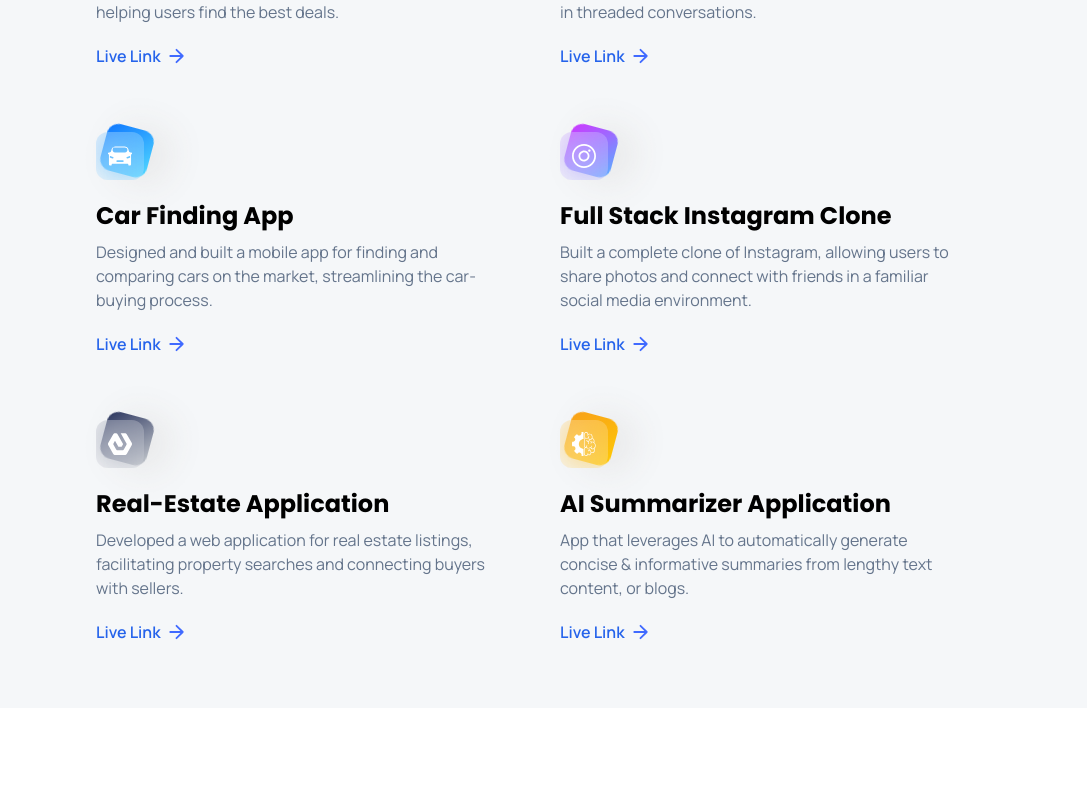
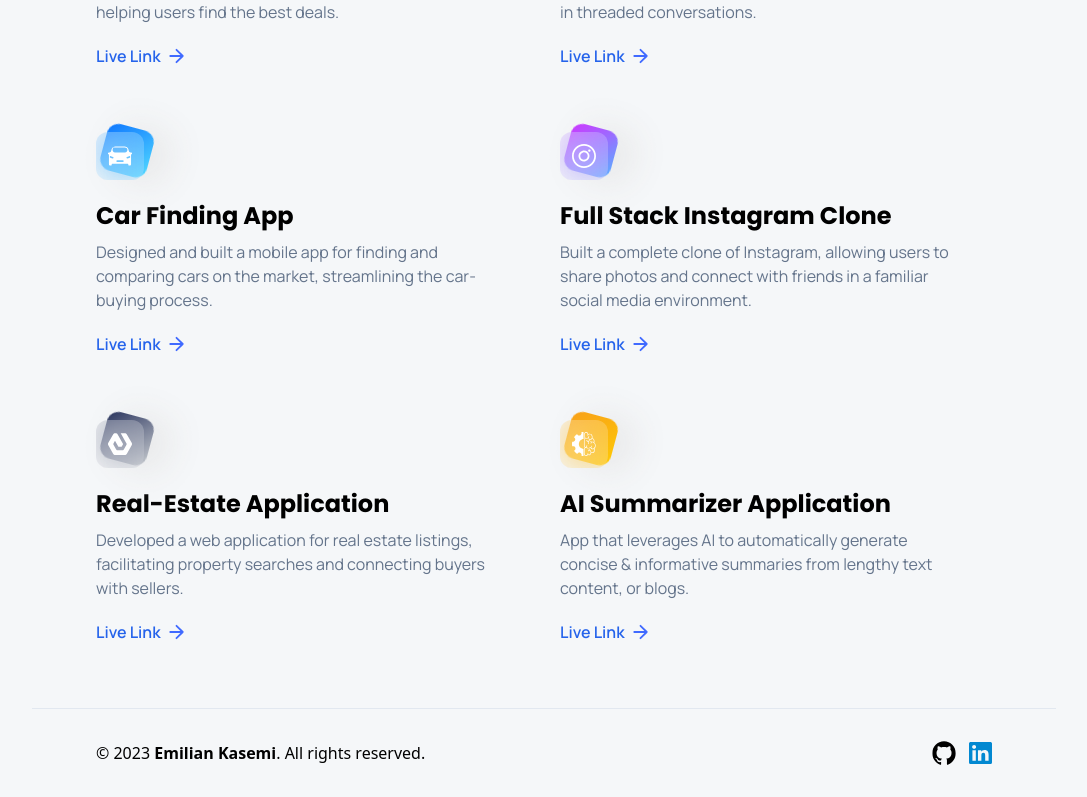
Before and after one commit to NightFury520/3d_portfolio, a React (Vite) app: page /projects in a window 1280 px wide. Shown: the part 580-1377 px from the top of the page, without its empty margins (96-1183 px from the left). Before the commit the page ends 1288 px from the top, so only its background shows below. Built offline with nearby package versions, Linux system fonts and the light colour scheme.

Commit message:
feat: footer and spacing

```diff
--- a/src/App.jsx
+++ b/src/App.jsx
@@ -1,6 +1,6 @@
 import { Route, BrowserRouter as Router, Routes } from "react-router-dom";
 
-import { Navbar } from "./components";
+import { Footer, Navbar } from "./components";
 import { About, Home, Projects } from "./pages";
 
 const App = () => {
@@ -13,6 +13,7 @@ const App = () => {
           <Route path='/about' element={<About />} />
           <Route path='/projects' element={<Projects />} />
         </Routes>
+        <Footer />
       </Router>
     </main>
   );
--- a/src/components/index.js
+++ b/src/components/index.js
@@ -1,7 +1,9 @@
 import Loader from "./shared/Loader";
 import Navbar from "./shared/Navbar";
+import Footer from "./shared/Footer";
 
 export {
     Loader,
-    Navbar
+    Navbar,
+    Footer
 }
--- /dev/null
+++ b/src/components/shared/Footer.jsx
@@ -0,0 +1,29 @@
+import { socialLinks } from "../../constants";
+
+const Footer = () => {
+  return (
+    <footer className='max-w-5xl mx-auto flex flex-wrap gap-7 items-center py-8 border-t border-slate-200 justify-between sm:px-16 px-8'>
+      <p>
+        © 2023 <strong>Emilian Kasemi</strong>. All rights reserved.
+      </p>
+      <div className='flex gap-3 justify-center items-center'>
+        {socialLinks.map((link) => (
+          <a
+            key={link.name}
+            href={link.link}
+            target='_blank'
+            rel='noopener noreferrer'
+          >
+            <img
+              src={link.iconUrl}
+              alt={link.name}
+              className='w-6 h-6 object-contain'
+            />
+          </a>
+        ))}
+      </div>
+    </footer>
+  );
+};
+
+export default Footer;
--- a/src/pages/About.jsx
+++ b/src/pages/About.jsx
@@ -4,7 +4,7 @@ import {
 } from "react-vertical-timeline-component";
 
 import { hero } from "../assets/images";
-import { experiences, skills, socialLinks } from "../constants";
+import { experiences, skills } from "../constants";
 
 import "react-vertical-timeline-component/style.min.css";
 
@@ -33,11 +33,11 @@ const About = () => {
         </p>
       </div>
 
-      <div className='mt-10 w-full h-auto rounded-xl'>
+      <div className='py-12 w-full h-auto rounded-xl'>
         <img src={hero} alt='hero' className='object-cover rounded-xl' />
       </div>
 
-      <div className='mt-20 flex flex-col'>
+      <div className='py-20 flex flex-col'>
         <h3 className='font-bold text-3xl relative font-poppins'>
           My <span className='fancy-text'>Skills.</span>
         </h3>
@@ -58,7 +58,7 @@ const About = () => {
         </div>
       </div>
 
-      <div className='mt-20'>
+      <div className='py-20'>
         <h3 className='font-bold text-3xl relative font-poppins'>
           Work <span className='fancy-text'> Experience.</span>
         </h3>
@@ -131,28 +131,6 @@ const About = () => {
           </VerticalTimeline>
         </div>
       </div>
-
-      <div className='mt-20 flex flex-wrap gap-7 items-center pt-4 border-t border-slate-200  justify-between'>
-        <p>
-          © 2023 <strong>Emilian Kasemi</strong>. All rights reserved.
-        </p>
-        <div className='flex gap-3 justify-center items-center'>
-          {socialLinks.map((link, index) => (
-            <a
-              key={link.name}
-              href={link.link}
-              target='_blank'
-              rel='noopener noreferrer'
-            >
-              <img
-                src={link.iconUrl}
-                alt={link.name}
-                className='w-6 h-6 object-contain'
-              />
-            </a>
-          ))}
-        </div>
-      </div>
     </section>
   );
 };
```
